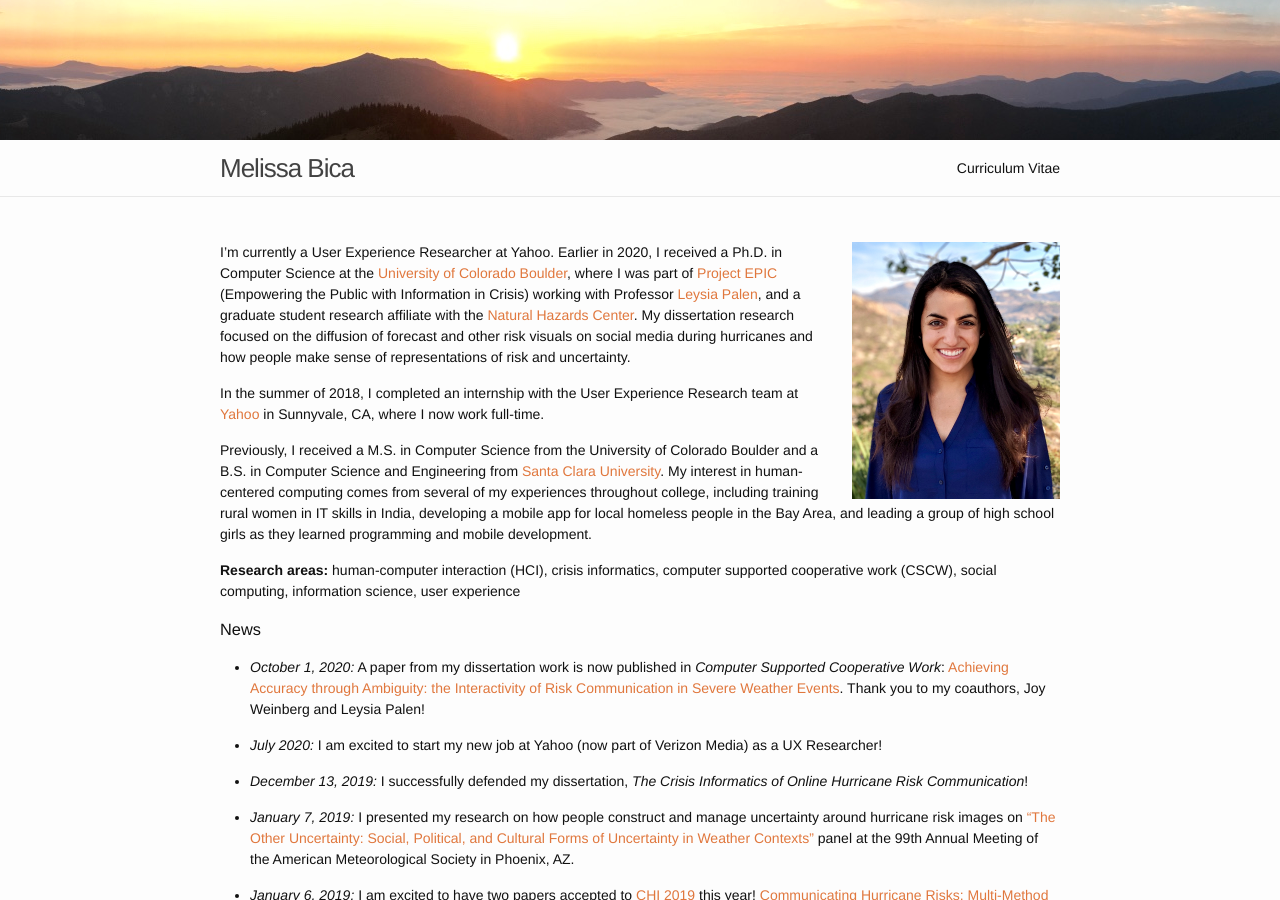
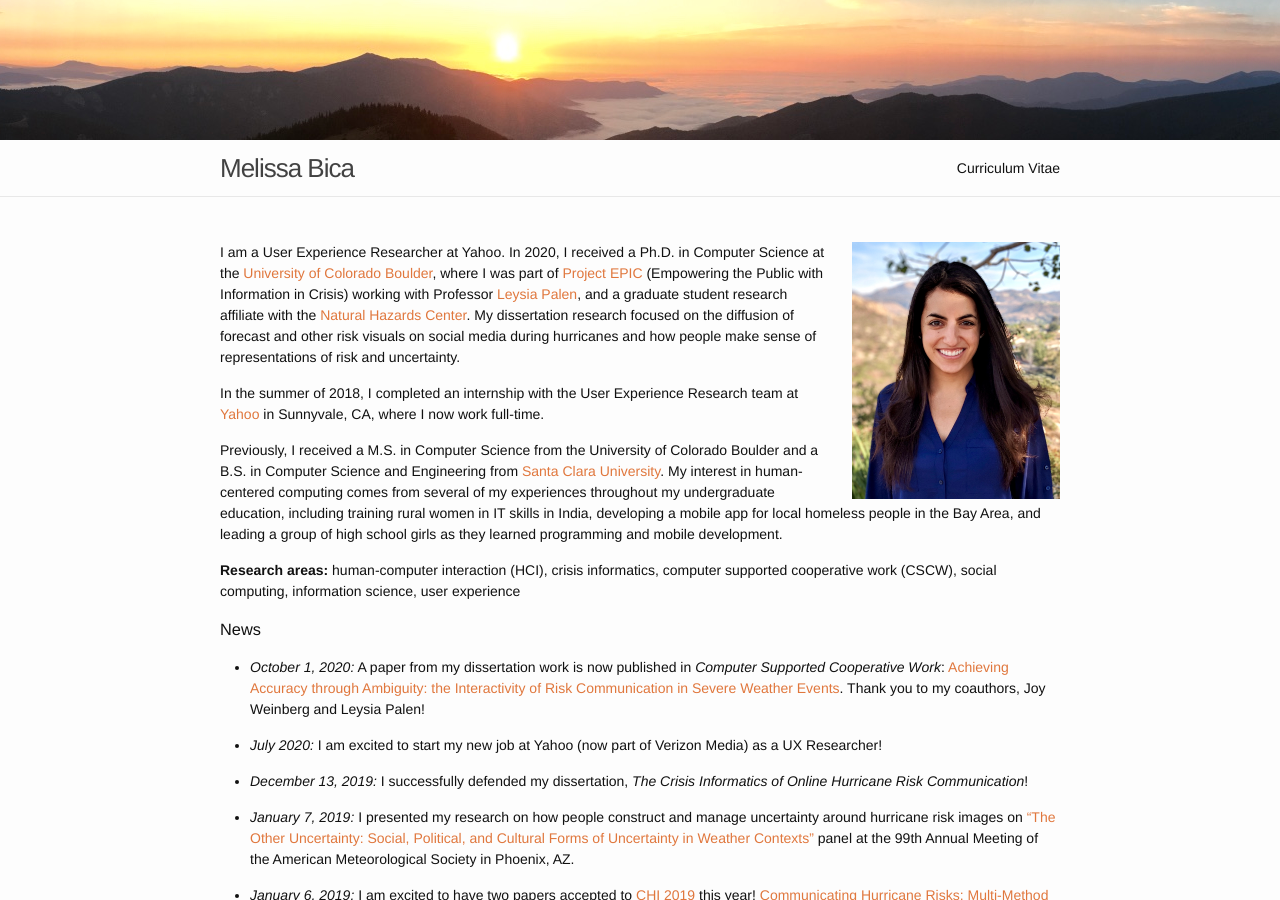
Before and after one commit to melissabica/melissabica.github.io, a Jekyll site: the page built from index.md, in a window 1280 px wide and 900 px high. Built offline with Jekyll 4.4.1, drawn with Linux system fonts in a browser that asks for light colours; nearby versions of some CDN libraries; comment, search, counter and statistics services are not loaded; some of the changed text lies outside the part shown.

```diff
--- a/index.md
+++ b/index.md
@@ -6,12 +6,12 @@ layout: default
 <img src="/assets/headshot.jpg" alt="headshot" style="width: 208px; margin-left: 20px;" align="right"/>
 
 
-I'm currently a User Experience Researcher at Yahoo. Earlier in 2020, I received a Ph.D. in Computer Science at the <a target="_blank" href="http://colorado.edu">University of Colorado Boulder</a>, where I was part of <a target="_blank" href="http://epic.cs.colorado.edu/">Project EPIC</a> (Empowering the Public with Information in Crisis) working with Professor <a target="_blank" href="http://cmci.colorado.edu/~palen/">Leysia Palen</a>, and a graduate student research affiliate with the <a target="_blank" href="
+I am a User Experience Researcher at Yahoo. In 2020, I received a Ph.D. in Computer Science at the <a target="_blank" href="http://colorado.edu">University of Colorado Boulder</a>, where I was part of <a target="_blank" href="http://epic.cs.colorado.edu/">Project EPIC</a> (Empowering the Public with Information in Crisis) working with Professor <a target="_blank" href="http://cmci.colorado.edu/~palen/">Leysia Palen</a>, and a graduate student research affiliate with the <a target="_blank" href="
 https://hazards.colorado.edu/">Natural Hazards Center</a>. My dissertation research focused on the diffusion of forecast and other risk visuals on social media during hurricanes and how people make sense of representations of risk and uncertainty.
 
 In the summer of 2018, I completed an internship with the User Experience Research team at <a target="_blank" href="https://www.verizonmedia.com/">Yahoo</a> in Sunnyvale, CA, where I now work full-time.
 
-Previously, I received a M.S. in Computer Science from the University of Colorado Boulder and a B.S. in Computer Science and Engineering from <a target="_blank" href="http://scu.edu">Santa Clara University</a>. My interest in human-centered computing comes from several of my experiences throughout college, including training rural women in IT skills in India, developing a mobile app for local homeless people in the Bay Area, and leading a group of high school girls as they learned programming and mobile development.
+Previously, I received a M.S. in Computer Science from the University of Colorado Boulder and a B.S. in Computer Science and Engineering from <a target="_blank" href="http://scu.edu">Santa Clara University</a>. My interest in human-centered computing comes from several of my experiences throughout my undergraduate education, including training rural women in IT skills in India, developing a mobile app for local homeless people in the Bay Area, and leading a group of high school girls as they learned programming and mobile development.
 
 **Research areas:** human-computer interaction (HCI), crisis informatics, computer supported cooperative work (CSCW), social computing, information science, user experience
 
```
Also changed, not shown: _posts/2019-04-09-cv.md (+7 -0 lines).
